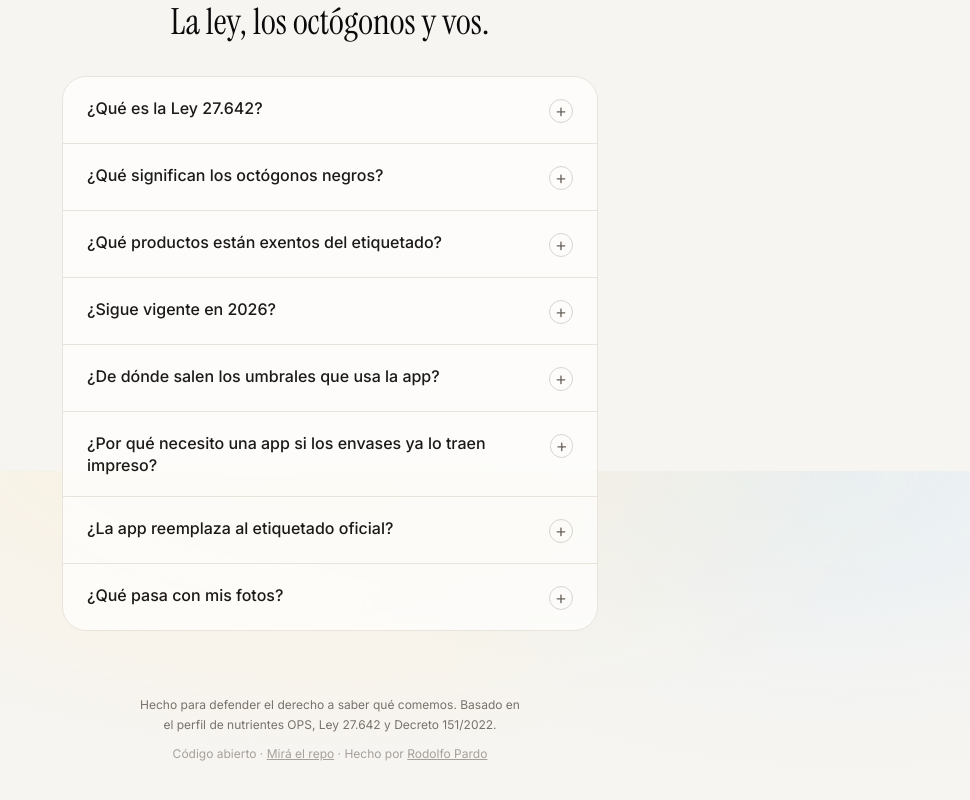
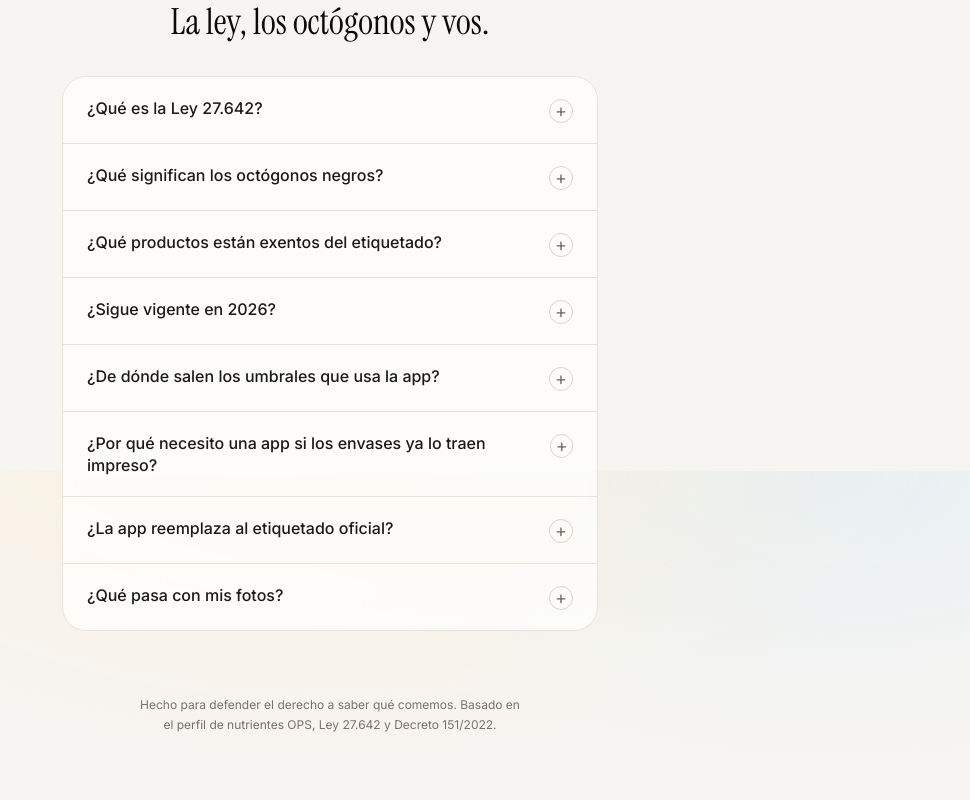
Before and after one commit to rodolfopardo/etiquetadofrontal, a Next.js app: page / in a window 1280 px wide. Shown: the part 1129-1929 px from the top of the page, without its empty margins (310-1280 px from the left). Built offline with nearby package versions, Linux system fonts and the light colour scheme; no server answers.

Commit message:
footer: sacar atribución y link al repo

```diff
--- a/app/page.tsx
+++ b/app/page.tsx
@@ -31,26 +31,6 @@ export default function Home() {
           Hecho para defender el derecho a saber qué comemos. Basado en el
           perfil de nutrientes OPS, Ley 27.642 y Decreto 151/2022.
         </p>
-        <p className="text-stone-400">
-          Código abierto ·{" "}
-          <a
-            href="https://github.com/"
-            rel="noopener noreferrer"
-            target="_blank"
-            className="underline hover:text-stone-700"
-          >
-            Mirá el repo
-          </a>{" "}
-          · Hecho por{" "}
-          <a
-            href="https://cafecito.app/rodolofpardo"
-            rel="noopener noreferrer"
-            target="_blank"
-            className="underline hover:text-stone-700"
-          >
-            Rodolfo Pardo
-          </a>
-        </p>
       </footer>
     </main>
   );
```
